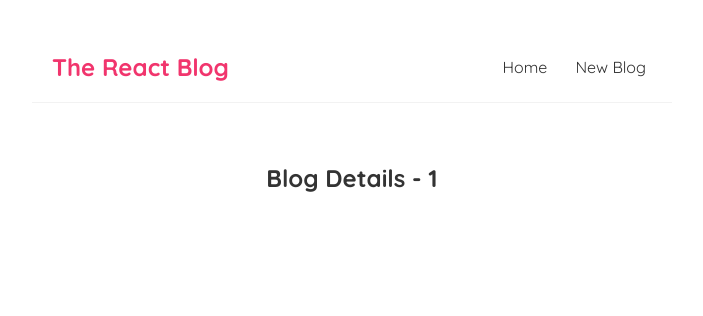
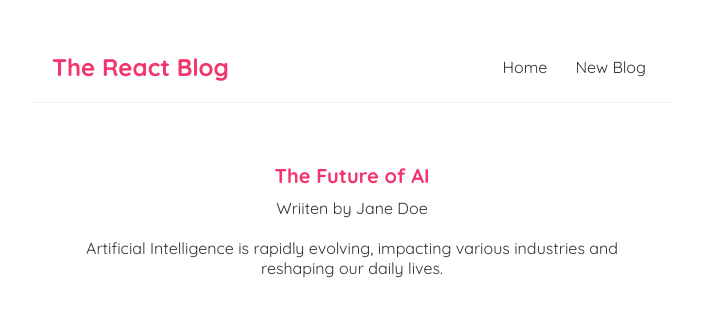
Before and after one commit to yuvarajpm1853/React-Blog, a React (Vite) app: page /blogs/1 in a window 1280 px wide. Shown: the top 316 px of the page, without its empty margins (288-991 px from the left). Built offline with nearby package versions, Linux system fonts and the light colour scheme; data requests are answered from the project's data file.

Commit message:
Added Blog page for blogs.

```diff
--- a/src/BlogDetails.jsx
+++ b/src/BlogDetails.jsx
@@ -1,10 +1,20 @@
 import { useParams } from "react-router-dom";
+import useFetch from "./useFetch";
 
 const BlogDetails = () => {
 
     const {id} = useParams();
+    const {data:blog,isPending, error} = useFetch("http://localhost:8000/blogs/"+ id);
     return (
-        <h2>Blog Details - {id}</h2>
+        <div className="blog-details">
+        { isPending && <div>Loading</div> }
+        {error && <div>{error}</div> }
+        { blog && <article>
+            <h2>{blog.title}</h2>
+                <p>Wriiten by {blog.author}</p>
+                <div>{blog.body}</div>
+        </article> }
+        </div>
      );
 }
 
--- a/src/index.css
+++ b/src/index.css
@@ -51,3 +51,12 @@
 .blog-preview a{
   text-decoration: none;
 }
+
+.blog-details h2{
+  font-size: 20px;
+  color: #f1356d;
+  margin-bottom: 10px;
+}
+.blog-details div{
+  margin : 20px 0;
+}
```
